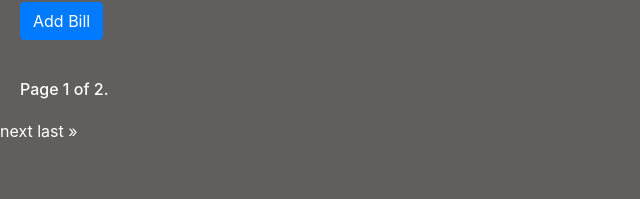
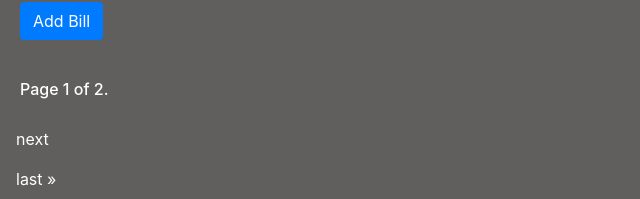
Before and after one commit to crostipunctus/housemouse, a Django app: page /bills in a window 1280 px wide. Shown: the part 2864-3063 px from the top of the page, without its empty margins (0-640 px from the left). Before the commit the page ends 3002 px from the top, so only its background shows below. Run offline with Django 3.2, Linux system fonts and the light colour scheme; a user stored in the database is signed in; data comes from the database, SQL or seed files in the repository; some libraries are stand-ins or nearby versions.

Commit message:
pagination sorted

```diff
--- a/housemanager/templates/housemanager/bills.html
+++ b/housemanager/templates/housemanager/bills.html
@@ -32,18 +32,20 @@
 <div class="pagination">
     <span class="step-links">
 
+        <span class="current">
+            <h6>Page {{ page_obj.number }} of {{ page_obj.paginator.num_pages }}.</h6>
+         </span>
+
         {% if page_obj.has_previous %}
-           <a href="?page=1">&laquo; first</a></li>
-            <a href="?page={{ page_obj.previous_page_number }}">previous</a></li>
+           <a class="nav-link" href="?page=1">&laquo; first</a></li>
+            <a class="nav-link" href="?page={{ page_obj.previous_page_number }}">previous</a></li>
         {% endif %}
 
-        <span class="current">
-           <h6>Page {{ page_obj.number }} of {{ page_obj.paginator.num_pages }}.</h6>
-        </span>
+
 
         {% if page_obj.has_next %}
-          <a  href="?page={{ page_obj.next_page_number }}">next</a></li>
-           <a  href="?page={{ page_obj.paginator.num_pages }}">last &raquo;</a></li>
+          <a  class="nav-link" href="?page={{ page_obj.next_page_number }}">next</a></li>
+           <a  class="nav-link" href="?page={{ page_obj.paginator.num_pages }}">last &raquo;</a></li>
         {% endif %}
 
 </div>
```
